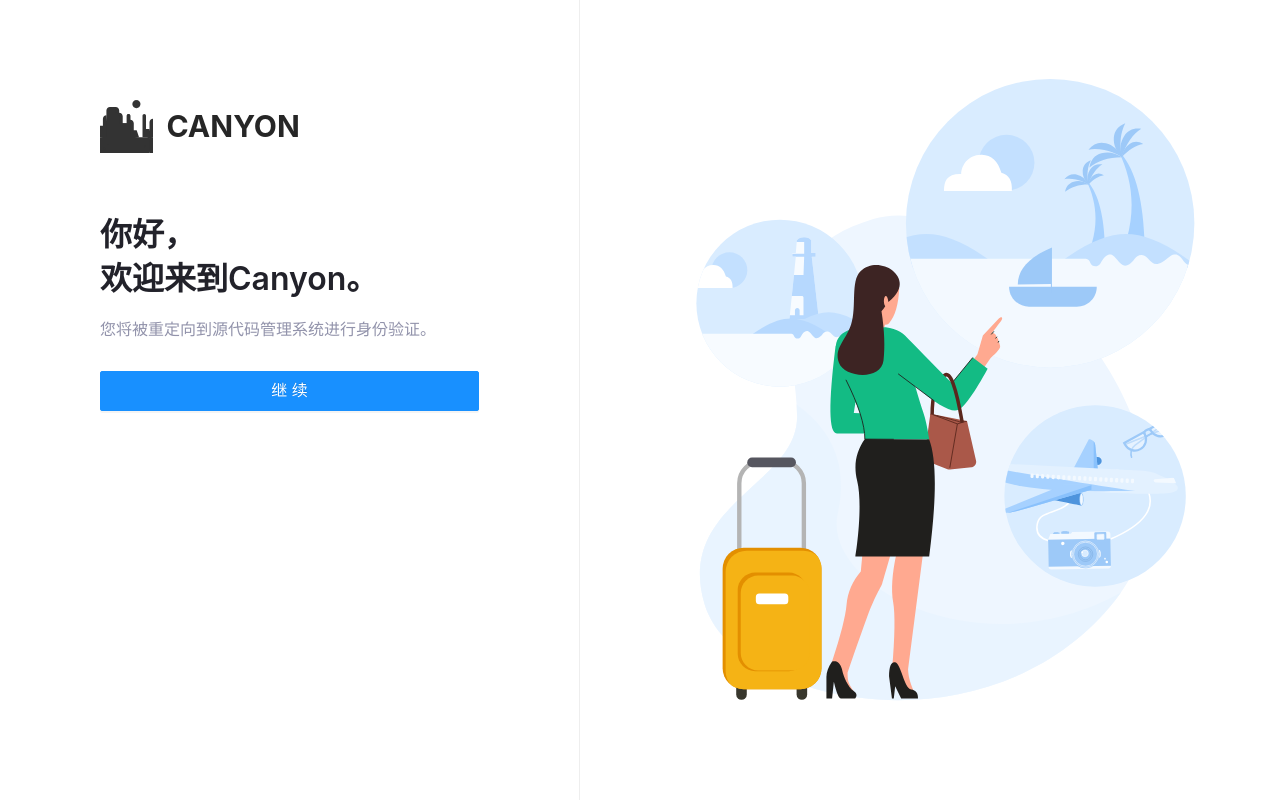
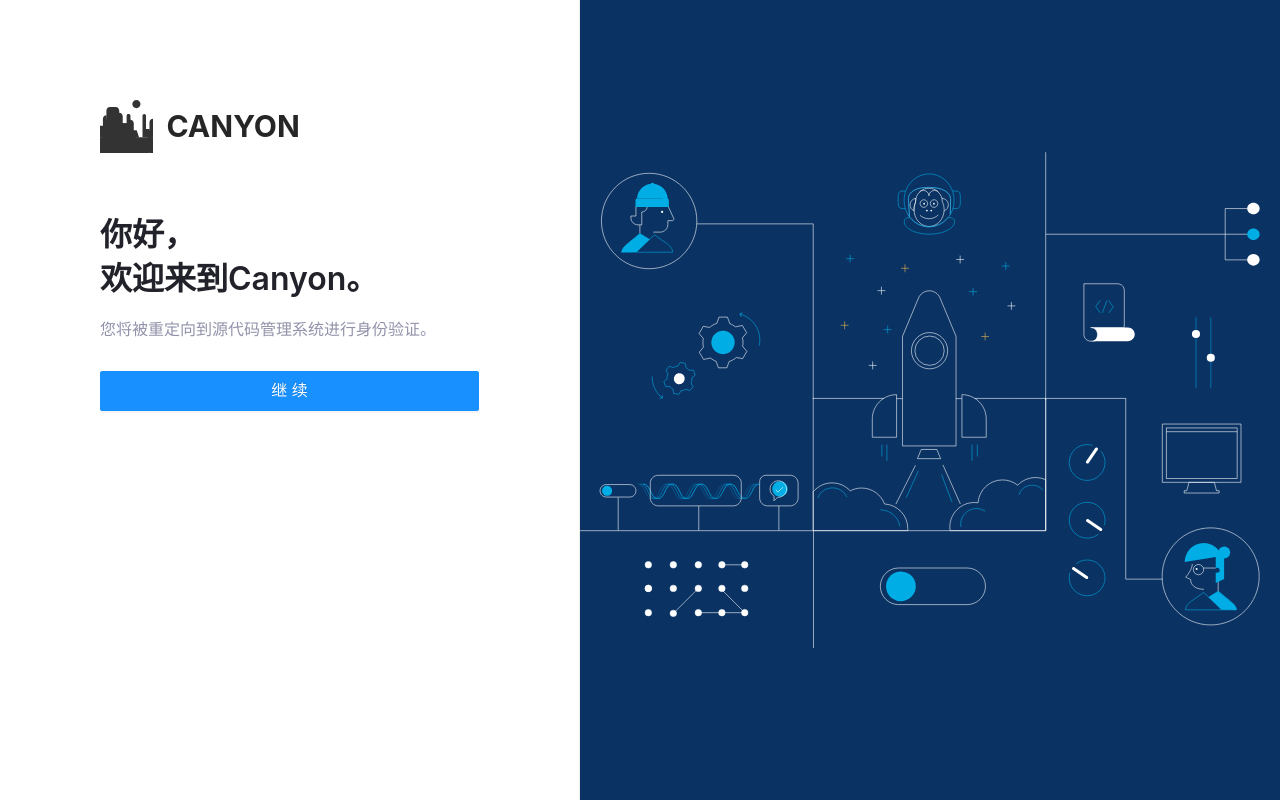
Before and after one commit to canyon-project/canyon-platform, a React (Vite) app: page /welcome in a window 1280 px wide. Built offline with nearby package versions, Linux system fonts and the light colour scheme.

Commit message:
修改登录页背景图

```diff
--- a/src/pages/Welcome/index.less
+++ b/src/pages/Welcome/index.less
@@ -47,8 +47,8 @@
     align-items: center;
     justify-content: center;
     .img-wrap{
-      background-color: white;
-      height: calc(100% - 100px);
+      background-color: #0a3364;
+      height: 100%;
       width: 100%;
       background-size: 100%;
       background-repeat: no-repeat;
```
Also changed, not shown: src/assets/img/sss.svg.
